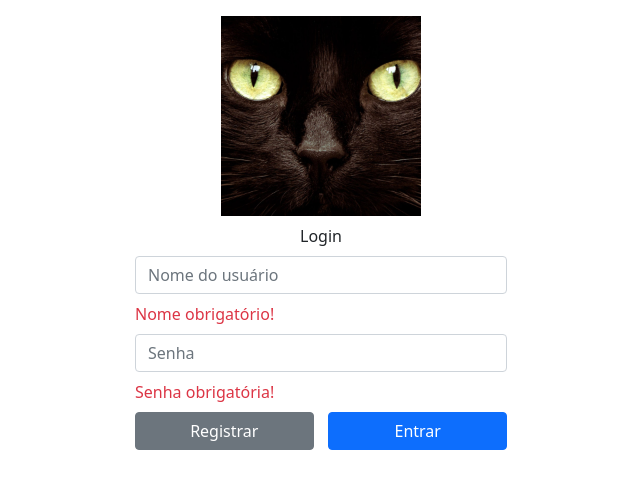
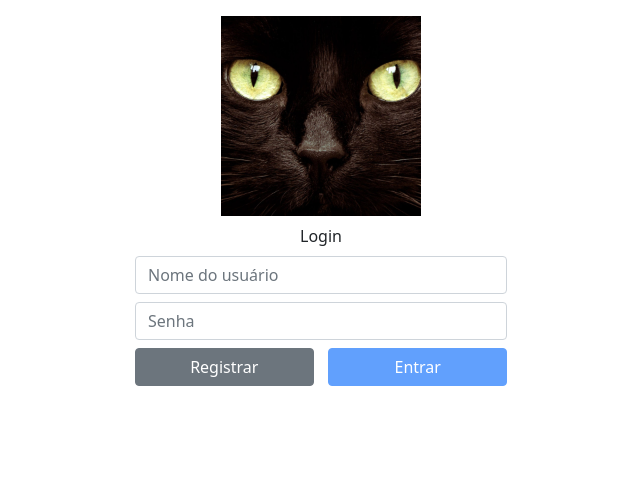
Before and after one commit to lukassilveira/catbook, an Angular app: page /home in a window 1280 px wide. Shown: the top 488 px of the page, without its empty margins (319-959 px from the left). Built offline with nearby package versions, Linux system fonts and the light colour scheme.

Commit message:
adding register component

```diff
--- a/src/app/home/home-routing.module.ts
+++ b/src/app/home/home-routing.module.ts
@@ -1,6 +1,7 @@
 import { NgModule } from '@angular/core';
 import { RouterModule, Routes } from '@angular/router';
 import { LoginComponent } from './login/login.component';
+import { RegisterComponent } from './register/register.component';
 
 const routes: Routes = [
   {
@@ -9,6 +10,10 @@ const routes: Routes = [
       {
         path: '',
         component: LoginComponent
+      },
+      {
+        path: 'register',
+        component: RegisterComponent
       }
     ]
   }
--- a/src/app/home/home.module.ts
+++ b/src/app/home/home.module.ts
@@ -6,13 +6,15 @@ import { HomeComponent } from './home.component';
 import { LoginComponent } from './login/login.component';
 import { FormsModule } from '@angular/forms';
 import { MessageComponent } from './message/message.component';
+import { RegisterComponent } from './register/register.component';
 
 
 @NgModule({
   declarations: [
     HomeComponent,
     LoginComponent,
-    MessageComponent
+    MessageComponent,
+    RegisterComponent
   ],
   imports: [
     CommonModule,
--- a/src/app/home/login/login.component.html
+++ b/src/app/home/login/login.component.html
@@ -1,14 +1,20 @@
 <div class="d-flex flex-column align-items-center my-2">Login</div>
-<form class="form d-grid gap-2" (ngSubmit)="login()">
+<form class="d-grid gap-2" (ngSubmit)="login()" #loginForm="ngForm">
   <div class="form-group">
     <input
       class="form-control"
       placeholder="Nome do usuário"
       [(ngModel)]="userName"
       name="userName"
+      #userNameField="ngModel"
+      required
     />
   </div>
-  <app-message class="text-danger" [message]="'Nome obrigatório!'"></app-message>
+  <app-message
+    *ngIf="userNameField.invalid && userNameField.touched"
+    class="text-danger mb-1"
+    [message]="'Nome obrigatório!'"
+  ></app-message>
   <div class="form-group">
     <input
       class="form-control"
@@ -16,11 +22,17 @@
       placeholder="Senha"
       [(ngModel)]="password"
       name="password"
+      #passwordField="ngModel"
+      required
     />
   </div>
-  <app-message class="text-danger" [message]="'Senha obrigatória!'"></app-message>
+  <app-message
+    *ngIf="passwordField.invalid && passwordField.touched"
+    class="text-danger"
+    [message]="'Senha obrigatória!'"
+  ></app-message>
   <div class="d-flex justify-content-between">
-    <button class="btn btn-secondary" type="button">Registrar</button>
-    <button class="btn btn-primary" type="submit">Entrar</button>
+    <button class="btn btn-secondary" type="button" routerLink="register">Registrar</button>
+    <button class="btn btn-primary" type="submit" [disabled]="loginForm.invalid">Entrar</button>
   </div>
 </form>
--- /dev/null
+++ b/src/app/home/register/register.component.html
@@ -0,0 +1,8 @@
+<div class="d-flex flex-column align-items-center my-2">Registrar</div>
+<form>
+  <div class="form-group d-grid gap-2">
+    <input class="form-control" placeholder="Insira o nome de usuário" type="text" />
+    <input class="form-control" placeholder="Insira a senha" type="password" />
+    <input class="form-control" placeholder="Confirme sua senha" type="password" />
+  </div>
+</form>
--- /dev/null
+++ b/src/app/home/register/register.component.ts
@@ -0,0 +1,15 @@
+import { Component, OnInit } from '@angular/core';
+
+@Component({
+  selector: 'app-register',
+  templateUrl: './register.component.html',
+  styleUrls: ['./register.component.css']
+})
+export class RegisterComponent implements OnInit {
+
+  constructor() { }
+
+  ngOnInit(): void {
+  }
+
+}
```
Also changed, not shown: src/app/home/register/register.component.css (added), 1 other file (tests, documents, lock files or other folders). Lines whose indentation alone changed are shown as unchanged.
